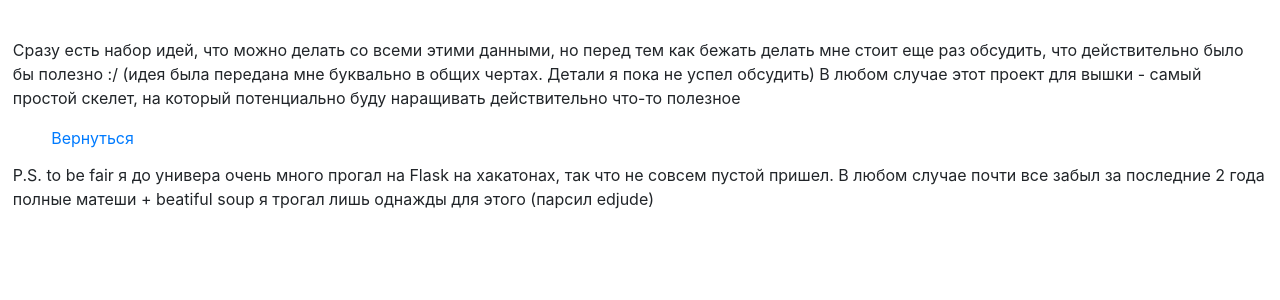
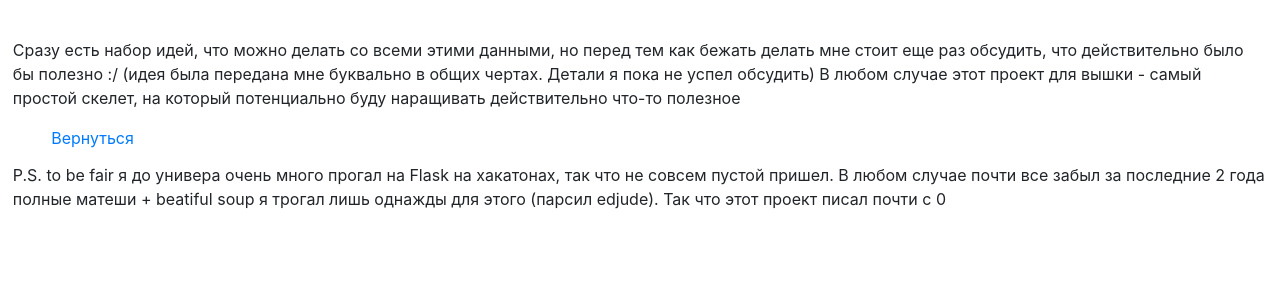
Before and after one commit to Melnikovartem/parser, a Flask app: page /info in a window 1280 px wide. Shown: the part 231-531 px from the top of the page. Run offline with Flask 2, Linux system fonts and the light colour scheme; some libraries are stand-ins or nearby versions.

```diff
--- a/server/templates/info.html
+++ b/server/templates/info.html
@@ -15,7 +15,7 @@
 <a href="/" class = "wierd_link"> Вернуться </a>
 
 <div class = "wierd_text">
-  <p>P.S. to be fair я до универа очень много прогал на Flask на хакатонах, так что не совсем пустой пришел. В любом случае почти все забыл за последние 2 года полные матеши + beatiful soup  я трогал лишь однажды для этого (парсил edjude)</p>
+  <p>P.S. to be fair я до универа очень много прогал на Flask на хакатонах, так что не совсем пустой пришел. В любом случае почти все забыл за последние 2 года полные матеши + beatiful soup  я трогал лишь однажды для этого (парсил edjude). Так что этот проект писал почти с 0</p>
 </div>
 
 {% endblock %}
```
